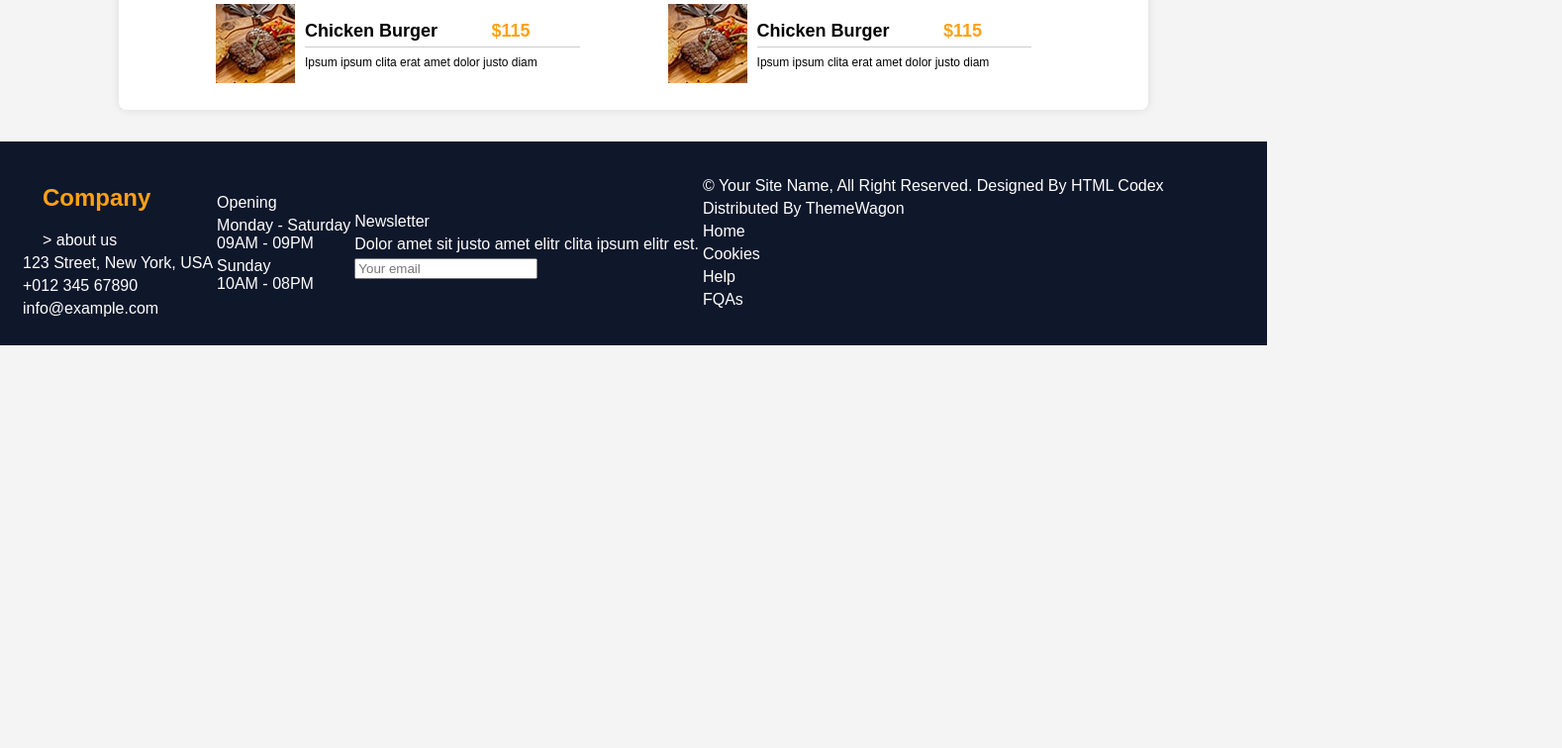
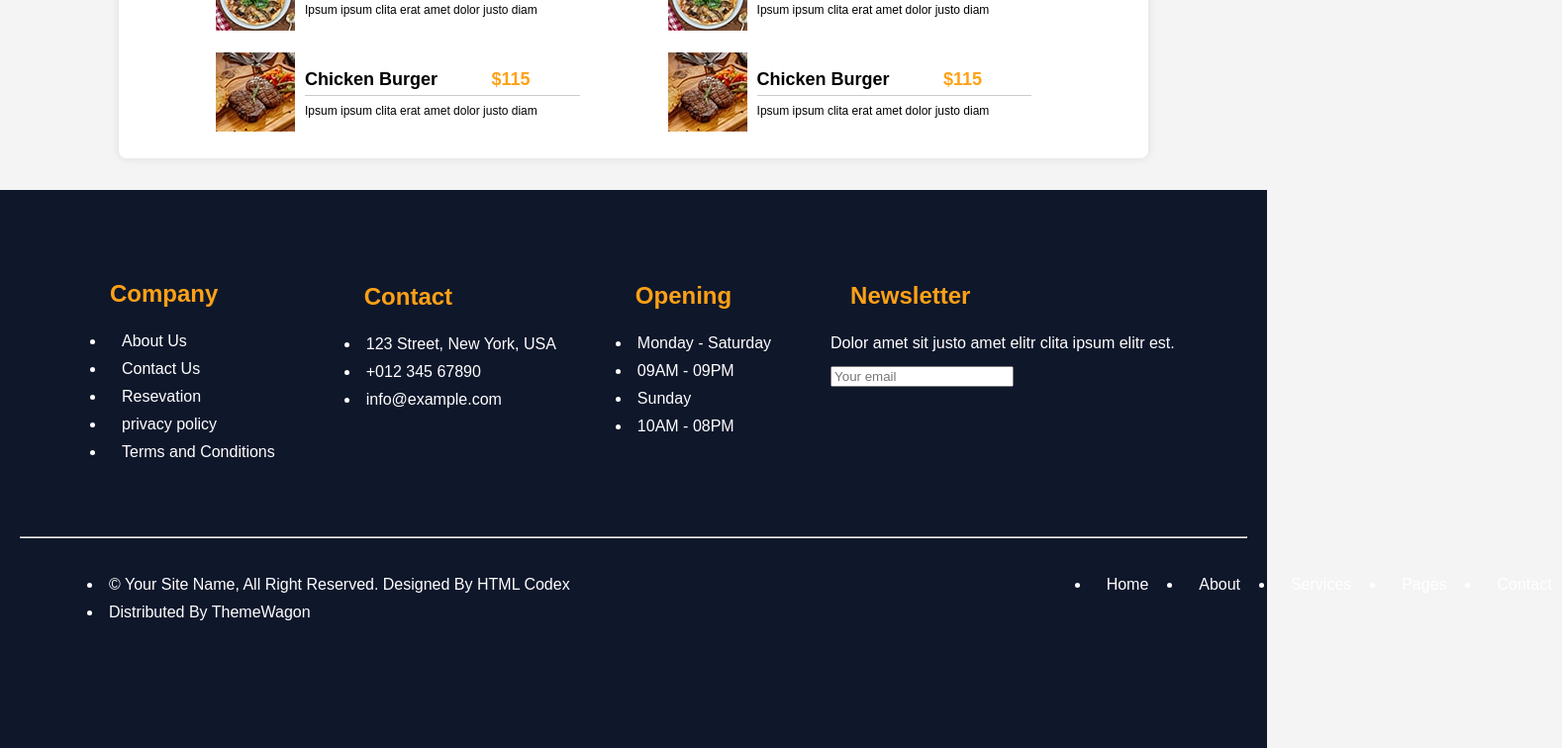
Before and after one commit to Noman2218/group-assingment, a plain HTML site: page index.html in a window 1280 px wide. Shown: the part 1155-1911 px from the top of the page at 99% size, 1578 px wide, since content can reach past the window. Before the commit the page ends 1504 px from the top, so only its background shows below. Drawn offline with Linux system fonts and the light colour scheme.

Commit message:
modified

```diff
--- a/index.html
+++ b/index.html
@@ -32,6 +32,7 @@
     <ul class="ul">
         <li>
             <a class="menu-items-navbar">
+                <button>
                 <div>
                     <i><img src="tea cup.png" alt="cup"></i>
                 </div>
@@ -39,6 +40,7 @@
                     <small>Popular</small>
                     <h6>Breakfast</h6>
                 </div>
+            </button>
             </a>
         </li>
 
@@ -177,42 +179,59 @@
     </section>
     <footer>
         <table>
+            <tr>
                 <td>
-        <div>
+                    <div class="nav-shortcuts">
                         <h2>Company</h2>
-            <p> <a href="about.html"></a>> about us</p>
-            <p>123 Street, New York, USA</p>
-            <p>+012 345 67890</p>
-            <p>info@example.com</p>
+                        <li><a href="about,html">About Us</a></li>
+                        <li><a href="contact.html">Contact Us</a></li>
+                        <li><a href="reservation.html">Resevation</a></li>
+                        <li><a href="privacy-policy.html">privacy policy</a></li>
+                        <li><a href="Terms-and-Conditions.html">Terms and Conditions</a></li>
                     </div>
                 </td>
                 <td>
-        <div>
-            <p>Opening</p>
-            <p>Monday - Saturday<br>09AM - 09PM</p>
-            <p>Sunday<br>10AM - 08PM</p>
+
+                    <div class="nav-shortcuts-2">
+                        <h2>Contact</h2>
+                        <li>123 Street, New York, USA</li>
+                        <li>+012 345 67890</li>
+                        <li>info@example.com</li>
                     </div>
                 </td>
                 <td>
-        <div>
-            <p>Newsletter</p>
+                    <div class="nav-shortcuts-3">
+                        <h2>Opening</h2>
+                        <li>Monday - Saturday</li>
+                        <li>09AM - 09PM</li>
+                        <li>Sunday</li>
+                        <li>10AM - 08PM</li>
+                    </div>
+                </td>
+                <td>
+                    <div class="nav-shortcuts-4">
+                        <h2>Newsletter</h2>
                         <p>Dolor amet sit justo amet elitr clita ipsum elitr est.</p>
                         <input type="email" placeholder="Your email">
                     </div>
                 </td>
-    <td>
-        <div>
-            <p>© Your Site Name, All Right Reserved. Designed By HTML Codex</p>
-            <p>Distributed By ThemeWagon</p>
+            </tr>
+        </table>
+        <hr>
+        <div class="nav-shortcuts-5">
+
+            <div class="nav-shortcuts-5-div-1">
+                <li>© Your Site Name, All Right Reserved. Designed By HTML Codex</li>
+                <li>Distributed By ThemeWagon</li>
             </div>
-        <div>
-            <p>Home</p>
-            <p>Cookies</p>
-            <p>Help</p>
-            <p>FQAs</p>
+            <div class="nav-shortcuts-5-div-2">
+                <li><a href="index.html">Home</a></li>&nbsp;&nbsp;
+                <li><a href="about,html">About</a></li>&nbsp;&nbsp;
+                <li><a href="Services.html">Services</a></li>&nbsp;&nbsp;
+                <li><a href="Pages.html">Pages</a></li>&nbsp;&nbsp;
+                <li><a href="Contact.html">Contact</a></li>
             </div>
-    </td>
-    </table>
+        </div>
     </footer>
 </body>
 
--- a/style.css
+++ b/style.css
@@ -98,6 +98,18 @@ ul {
     align-items: center;
     justify-content: center;
     margin: 17px;
+}
+.menu-items-navbar button{
+        display: block;
+        border: none;
+        background: none;
+        text-align: left;
+        margin-bottom: 10px; /* Adjust the margin between items */
+        cursor: pointer;
+
+    button div {
+        margin-right: 10px;
+    }
 }
 
 .menu-items-navbar a {
@@ -200,3 +212,49 @@ footer h2{
         color:#FEA116;
         margin:20px;
 }
+.nav-shortcuts{
+line-height:28px;
+margin: 28px;
+}
+.nav-shortcuts-2{
+line-height:28px;
+margin: 28px;
+top:-25px ;
+position: relative;
+}
+.nav-shortcuts-3{
+line-height:28px;
+margin: 28px;
+top:-12px ;
+position: relative;
+}
+.nav-shortcuts-4{
+line-height:28px;
+margin: 28px;
+top:-37px ;
+position: relative;
+}
+.nav-shortcuts-5{
+line-height:28px;
+margin: 63px;
+top:-35px ;
+display:flex;
+position:relative;
+}
+.nav-shortcuts-5-div-2{
+display: flex;
+margin: 5px;
+right: -500px;
+position: relative;
+text-decoration: none;
+}
+.nav-shortcuts-5-div-1{
+/* display: flex; */
+margin: 5px;
+/* right: -500px; */
+position: relative;
+text-decoration: none;
+}
+footer > table{
+margin: 40px;;
+}
```
Also changed, not shown: footer.html (deleted). Lines whose indentation alone changed are shown as unchanged.
